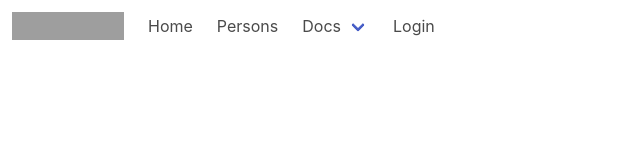
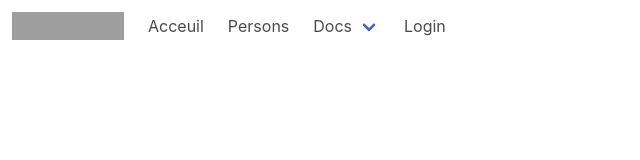
Before and after one commit to erkutkoc/frontend-pfe, a SvelteKit app: page / in a window 1280 px wide. Shown: the top 160 px of the page, without its empty margins (0-640 px from the left). Built offline with nearby package versions, Linux system fonts and the light colour scheme; grey boxes are pictures that could not be loaded; a web font is replaced by a local one.

Commit message:
refactor - navbar

```diff
--- a/src/components/Navbar.svelte
+++ b/src/components/Navbar.svelte
@@ -13,7 +13,7 @@
     <div class="navbar-menu">
       <div class="navbar-start">
         <a class="navbar-item" href="/">
-          Home
+          Acceuil
         </a>
         <a class="navbar-item" href="/persons">
             Persons
```
